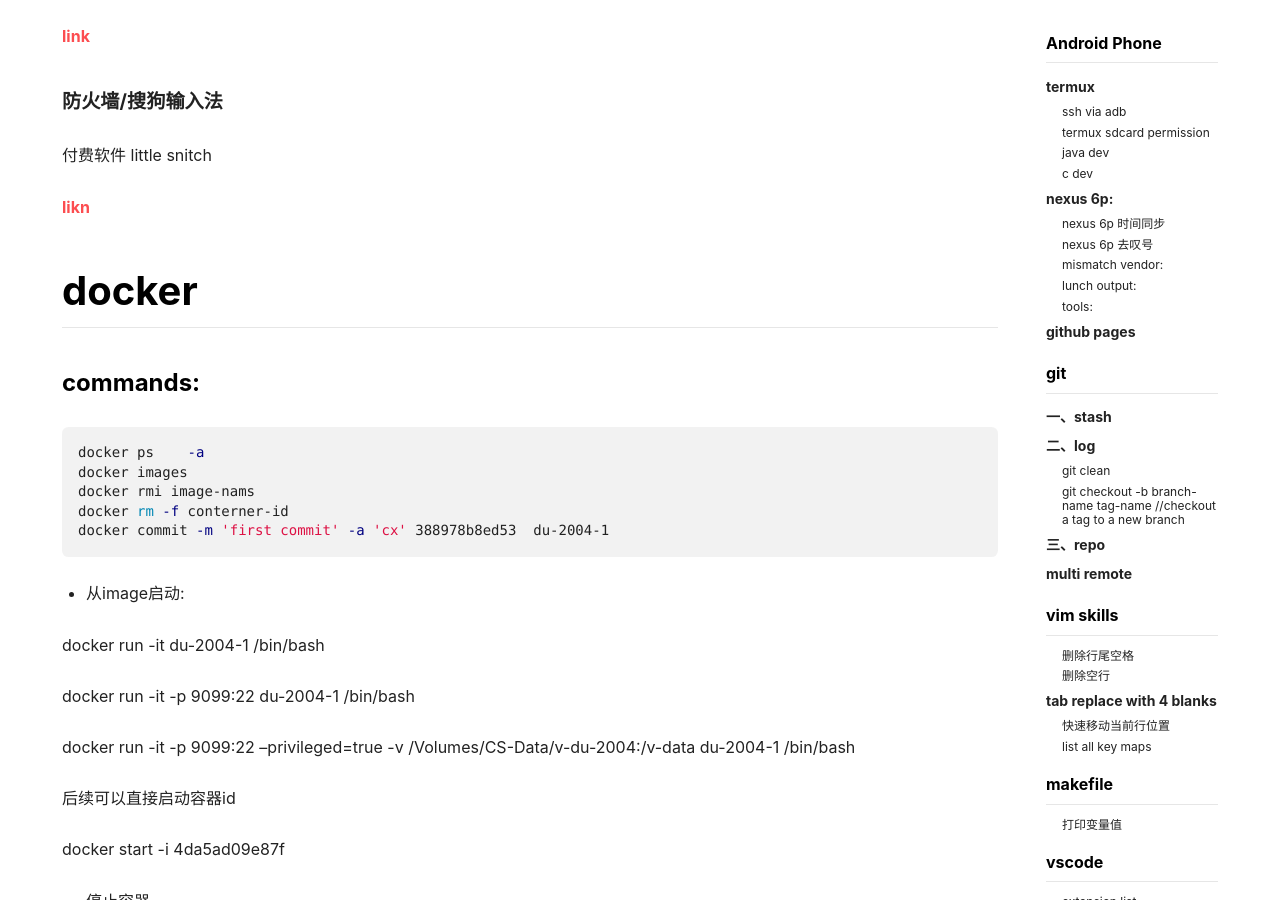
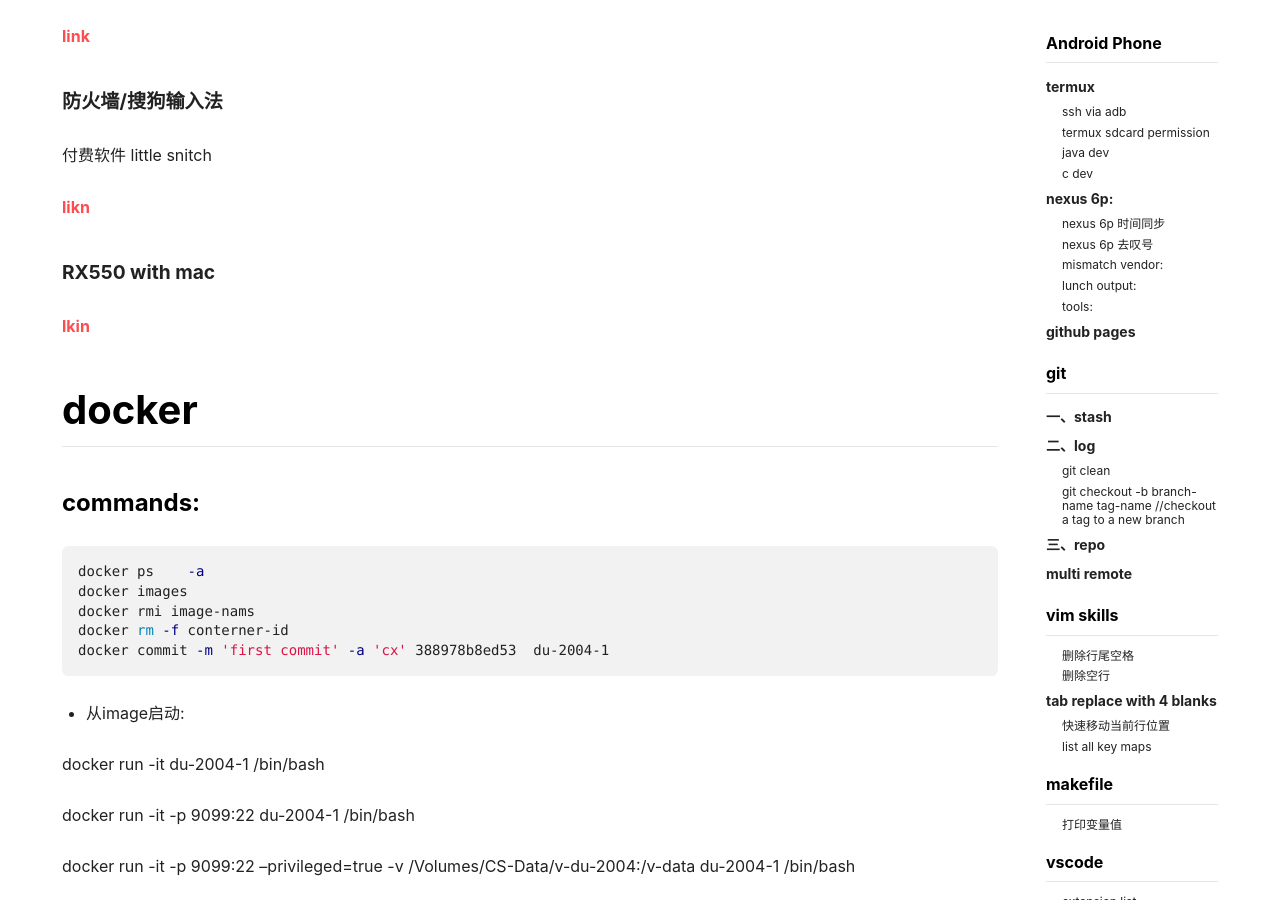
Before and after one commit to panard313/panard313.github.io, a Jekyll site: the page built from _posts/2018-05-29-using.md, in a window 1280 px wide and 900 px high, scrolled down 14457 px. Built offline with Jekyll 4.4.1, drawn with Linux system fonts in a browser that asks for light colours; nearby versions of some CDN libraries.

Commit message:
update content

```diff
--- a/_posts/2018-05-29-using.md
+++ b/_posts/2018-05-29-using.md
@@ -528,6 +528,9 @@ defaults write com.microsoft.VSCode ApplePressAndHoldEnabled -bool true
 
 [likn](https://blog.csdn.net/Wendyjaneyu/article/details/100977597)
 
+#### RX550 with mac
+
+  [lkin](https://www.insanelymac.com/forum/topic/337501-sapphire-rx-550-4gb-deviceid-0x699f-work-in-mojave-10143/)
 
 
 
```
